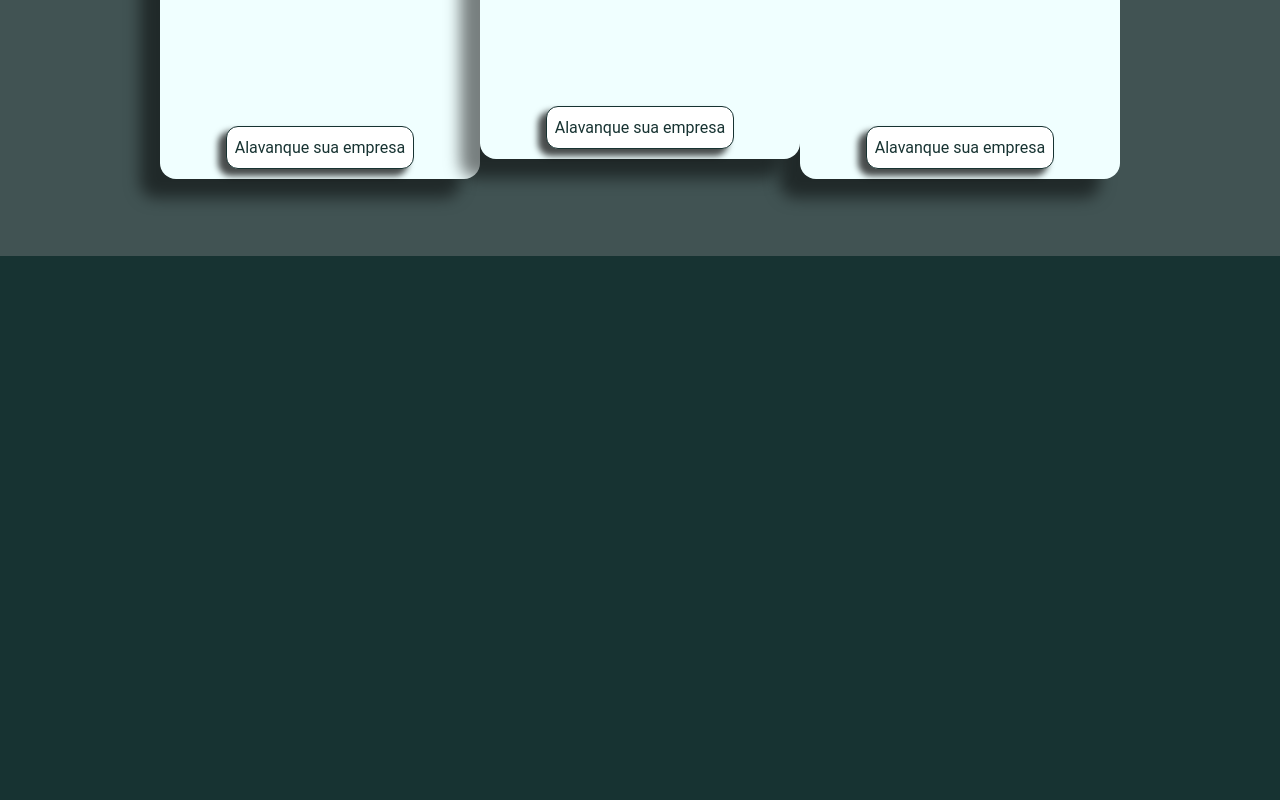
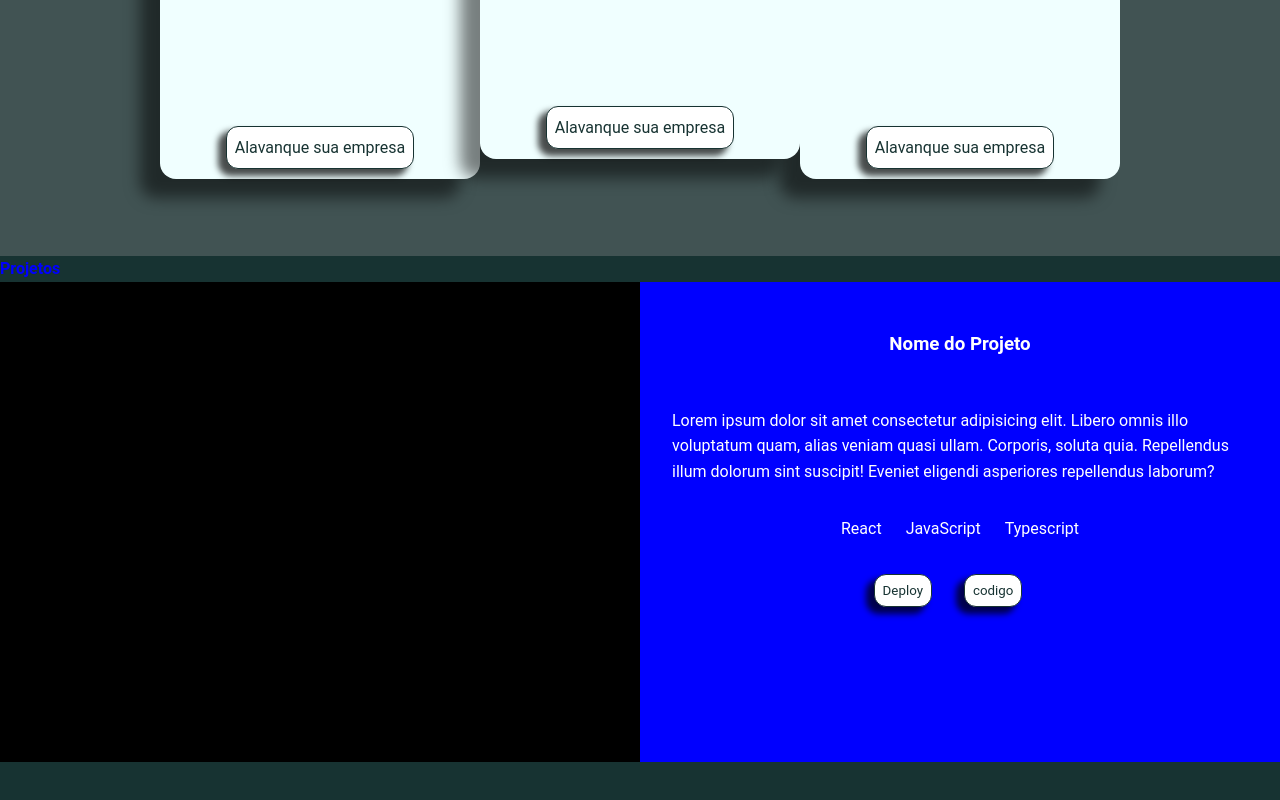
Before and after one commit to GabrielNBS/repository, a React (Create React App) app: page / in a window 1280 px wide. Shown: the part 1344-2144 px from the top of the page. Before the commit the page ends 1600 px from the top, so only its background shows below. Built offline with nearby package versions, Linux system fonts and the light colour scheme.

Commit message:
feat: create ProjectCard component and developer first outline

```diff
--- a/src/App.tsx
+++ b/src/App.tsx
@@ -7,6 +7,7 @@ import lightTheme from './styles/themes/light'
 import Hero from './Containers/Hero/Hero'
 import Main from './Containers/Main/Main'
 import SocialNavBar from './Components/SocialNavBar/SocialNavBar'
+import Projects from './Containers/Projects/Projects'
 
 const App: React.FC = () => {
   const [theme, setTheme] = useState(true)
@@ -23,6 +24,7 @@ const App: React.FC = () => {
       <Header toggleTheme={toggleTheme} />
       <Hero />
       <Main />
+      <Projects />
       <SocialNavBar />
     </ThemeProvider>
   )
--- /dev/null
+++ b/src/Components/ProjectCard/ProjectCard.tsx
@@ -0,0 +1,31 @@
+import React from 'react'
+import * as S from './styles'
+import Button from '../Button/Buttons'
+
+export default function ProjectCard() {
+  return (
+    <S.Box>
+      <S.ImgBox></S.ImgBox>
+      <S.TextBox>
+        <h3>Nome do Projeto</h3>
+        <div className="centralized">
+          <p>
+            Lorem ipsum dolor sit amet consectetur adipisicing elit. Libero
+            omnis illo voluptatum quam, alias veniam quasi ullam. Corporis,
+            soluta quia. Repellendus illum dolorum sint suscipit! Eveniet
+            eligendi asperiores repellendus laborum?
+          </p>
+          <ul>
+            <li>React</li>
+            <li>JavaScript</li>
+            <li>Typescript</li>
+          </ul>
+          <S.ButtonBox>
+            <Button>Deploy</Button>
+            <Button>codigo</Button>
+          </S.ButtonBox>
+        </div>
+      </S.TextBox>
+    </S.Box>
+  )
+}
--- /dev/null
+++ b/src/Components/ProjectCard/styles.ts
@@ -0,0 +1,49 @@
+import styled from 'styled-components'
+
+export const Box = styled.div`
+  display: flex;
+  width: 100%;
+  height: 100%;
+  background-color: red;
+  border-radius: 12px;
+  color: #fff;
+`
+
+export const ImgBox = styled.div`
+  background-image: url();
+  background: black;
+  width: 50%;
+  height: 100%;
+`
+
+export const TextBox = styled.div`
+  width: 50%;
+  height: 100%;
+  background-color: blue;
+  gap: 16px;
+
+  h3 {
+    display: flex;
+    justify-content: center;
+    margin-top: 3rem;
+  }
+
+  > div {
+    display: flex;
+    flex-direction: column;
+    gap: 2rem;
+    padding: 0 2rem;
+    margin-top: 3rem;
+  }
+
+  ul {
+    display: flex;
+    gap: 1.5rem;
+  }
+`
+
+export const ButtonBox = styled.div`
+  display: flex;
+  width: 30%;
+  gap: 2rem;
+`
--- /dev/null
+++ b/src/Containers/Projects/Projects.tsx
@@ -0,0 +1,15 @@
+import React from 'react'
+import { ProjectsContainer } from './styles'
+import { Title } from '../../Components/Text/styles'
+import ProjectCard from '../../Components/ProjectCard/ProjectCard'
+
+export default function Projects() {
+  return (
+    <ProjectsContainer>
+      <Title>Projetos</Title>
+      <div className="container">
+        <ProjectCard />
+      </div>
+    </ProjectsContainer>
+  )
+}
--- /dev/null
+++ b/src/Containers/Projects/styles.ts
@@ -0,0 +1,13 @@
+import styled from 'styled-components'
+
+export const ProjectsContainer = styled.div`
+  display: flex;
+  flex-direction: column;
+  height: 100vh;
+  width: 100vw;
+
+  > div {
+    max-width: 1280px;
+    height: 60%;
+  }
+`
```
